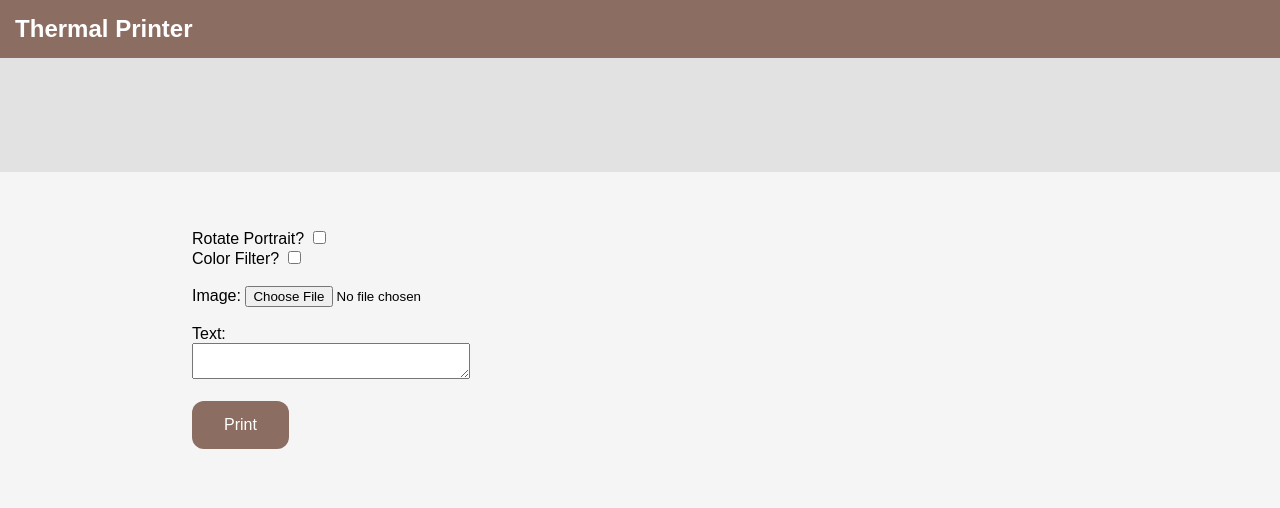
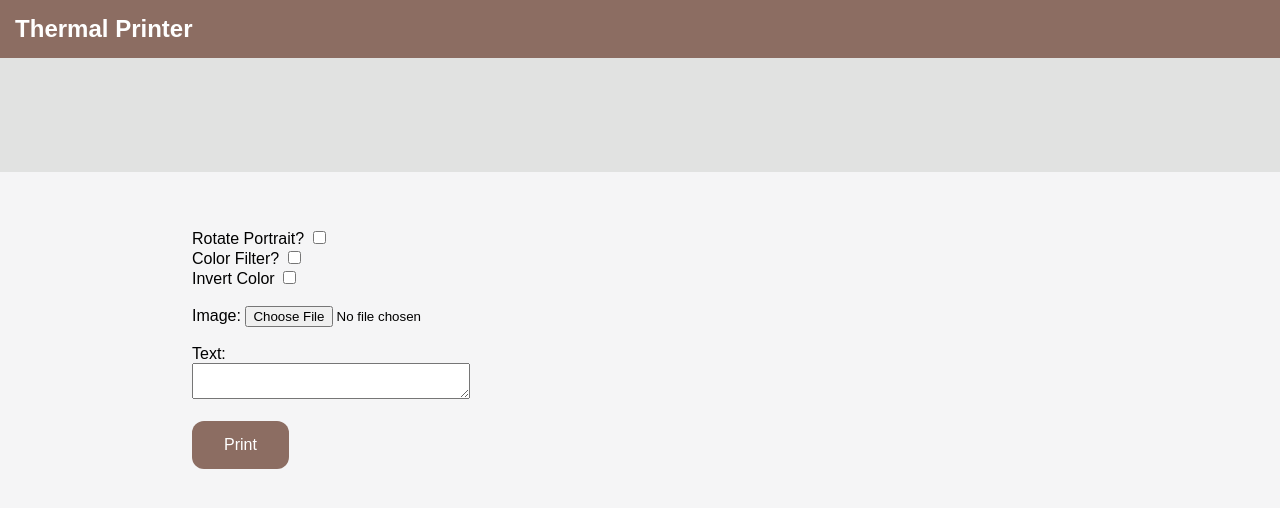
Before and after one commit to Sskki-exe/escpos, a Flask app: page / in a window 1280 px wide; the page is wider, and only the part inside the window is pictured. Shown: the top 508 px of that part. Run offline with Flask 2, Linux system fonts and the light colour scheme.

Commit message:
made some changes

```diff
--- a/app.py
+++ b/app.py
@@ -5,9 +5,10 @@ import textwrap
 
 # Variables
 maxW = 384
+maxH = 1066
 
 # Define Functions
-def printImage(pr,fl):
+def printImage(pr,fl,ic):
     print("Printing Image!")
     im = Image.open("out.gif")
     # If don't auto rotate option select
@@ -32,12 +33,25 @@ def printImage(pr,fl):
             im.pase(mask, (0,0), mask)
         except:
             print("Failed to filter color")
+    if ic:
+        try:
+            im = ImageOps.invert(im.convert('RGB'))
+            print("Inverting colors")
+        except:
+            print("Failed to invert colors")
     # Resize Image if too wide
     if im.width > maxW:
         try:
-            print("    Resizing")
+            print("    Too wide, resizing")
             h = int(maxW * im.height / im.width)
             im = im.resize((maxW, h))
+        except:
+            print("    Failed to resize")
+    if im.height > maxH:
+        try:
+            print("    Too tall, resizing")
+            w = int(maxH * im.width / im.height)
+            im = im.resize((w, maxH))
         except:
             print("    Failed to resize")
     # Save Image
@@ -95,7 +109,8 @@ def clickPrint():
                 print("saved")
                 pr = request.form.get("portrait")
                 fl = request.form.get("colorFilter")
-                printImage(pr,fl)
+                ic = request.form.get("invertColor")
+                printImage(pr,fl,ic)
         except:
             pass
     return render_template('index.html')
--- a/template/index.html
+++ b/template/index.html
@@ -72,7 +72,10 @@
             <label>Rotate Portrait?</label>
             <input name="portrait" type="checkbox"><br>
             <label>Color Filter?</label>
-            <input name="colorFilter" type="checkbox"><br><br>
+            <input name="colorFilter" type="checkbox"><br>
+            <label>Invert Color</label>
+            <input name="invertColor" type="checkbox"><br>
+            <br>
             <label>Image:</label>
             <input name="image_input" type="file"><br><br>
             <label>Text:</label><br>
```
Also changed, not shown: 1 other file.
